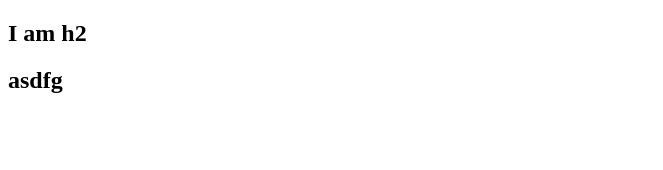
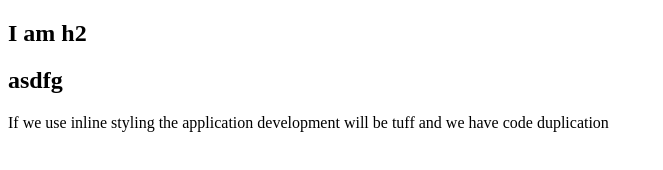
Before and after one commit to siva-kanulla/sample-code, a plain HTML site: page code/index2.html in a window 1280 px wide. Shown: the whole page, without its empty margins (0-663 px from the left). Drawn offline with Linux system fonts and the light colour scheme.

Commit message:
udated the file

```diff
--- a/code/index2.html
+++ b/code/index2.html
@@ -9,5 +9,6 @@
 <body>
     <h2>I am h2</h2>
     <h2>asdfg </h2>
+    <p>If we use inline styling the application development will be tuff and we have code duplication</p>
 </body>
 </html>
```
